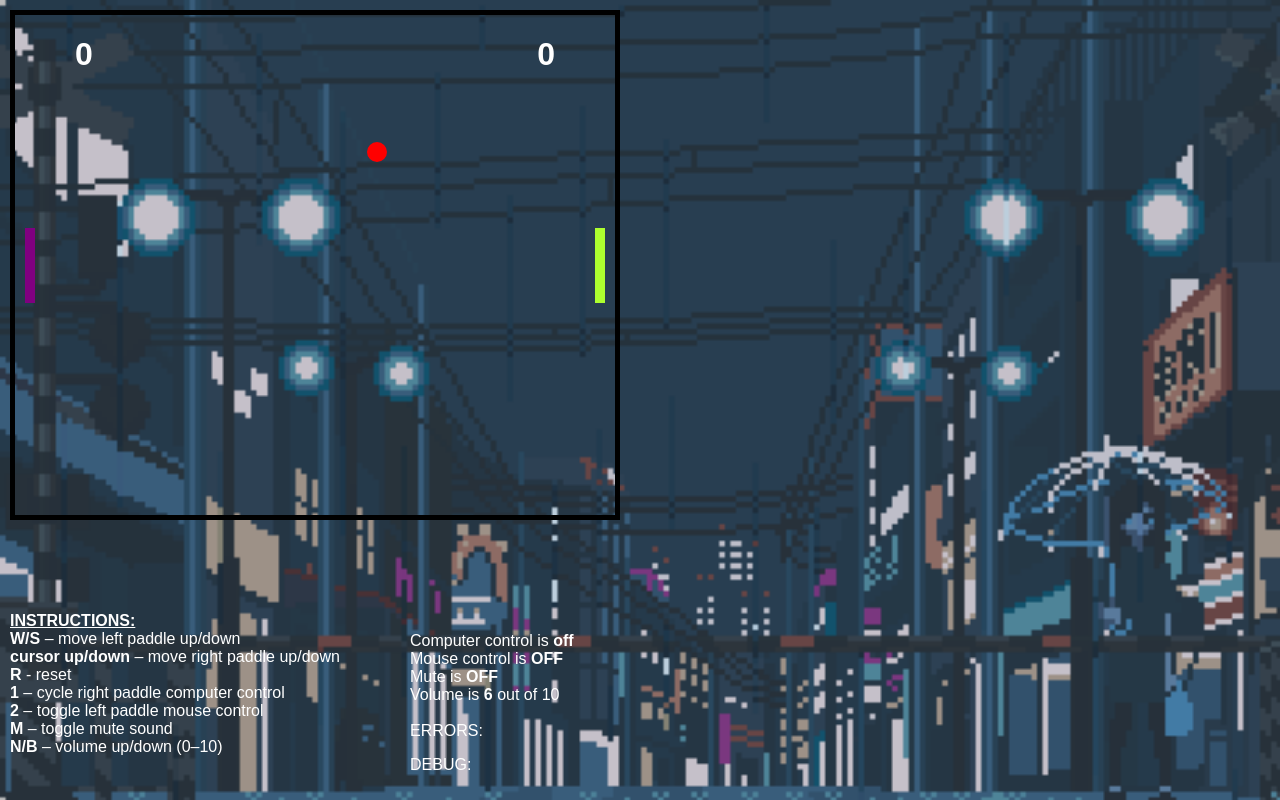
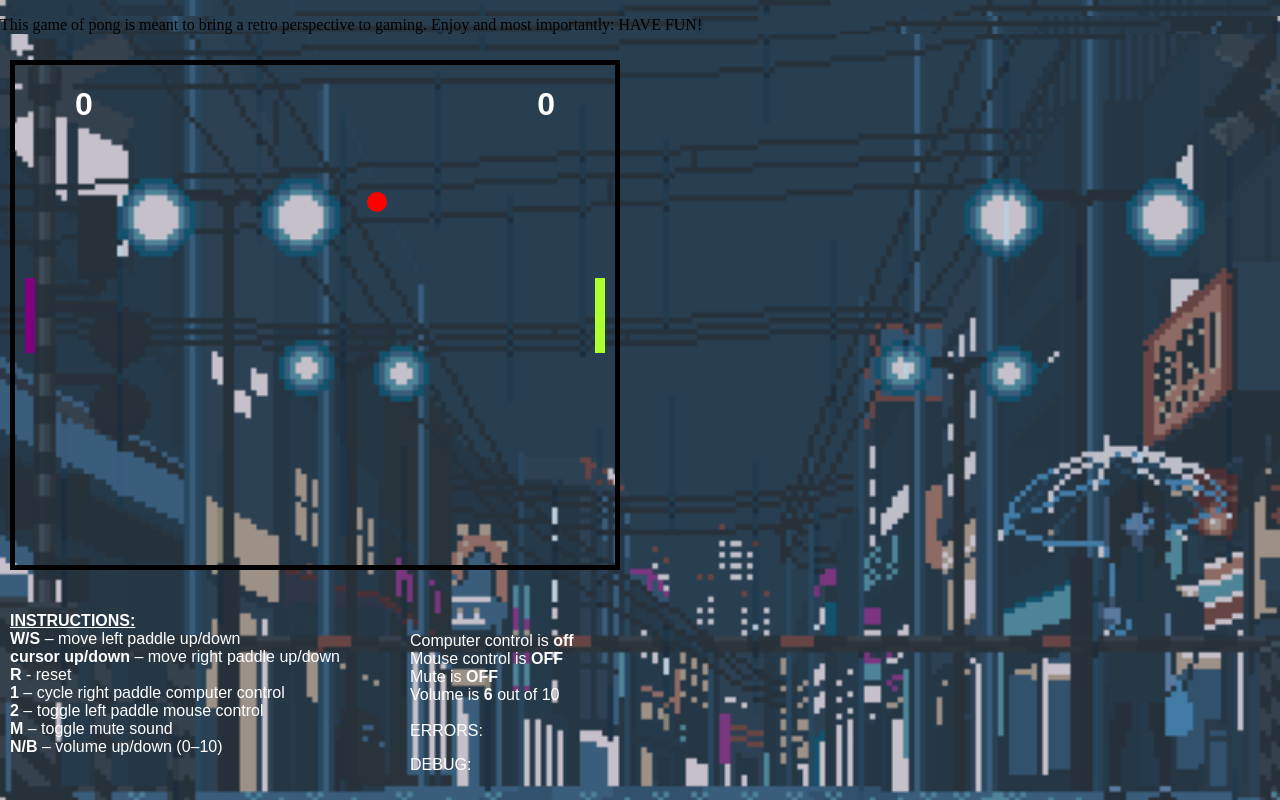
Before and after one commit to YuraB81/arroyomuag4200.github.io, a plain HTML site: page index.html in a window 1280 px wide. Drawn offline with Linux system fonts and the light colour scheme; no server answers.

Commit message:
Update index.html

```diff
--- a/index.html
+++ b/index.html
@@ -8,6 +8,7 @@
   </head>
 
   <body>
+    <p>This game of pong is meant to bring a retro perspective to gaming. Enjoy and most importantly: HAVE FUN!</p>
     <div id="game">
       <div class="paddle" id="left-paddle"></div>
       <div class="paddle" id="right-paddle"></div>
```
